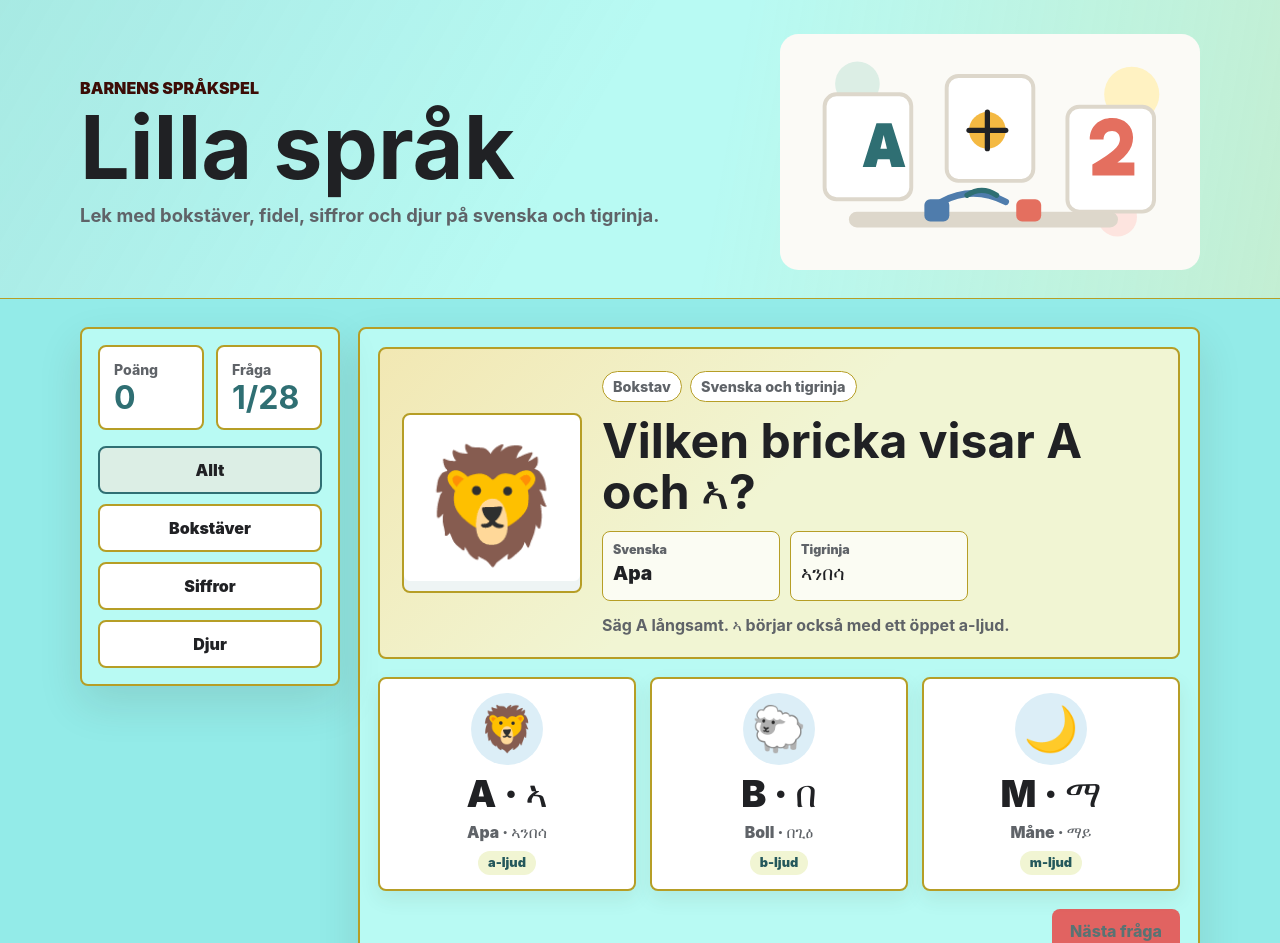
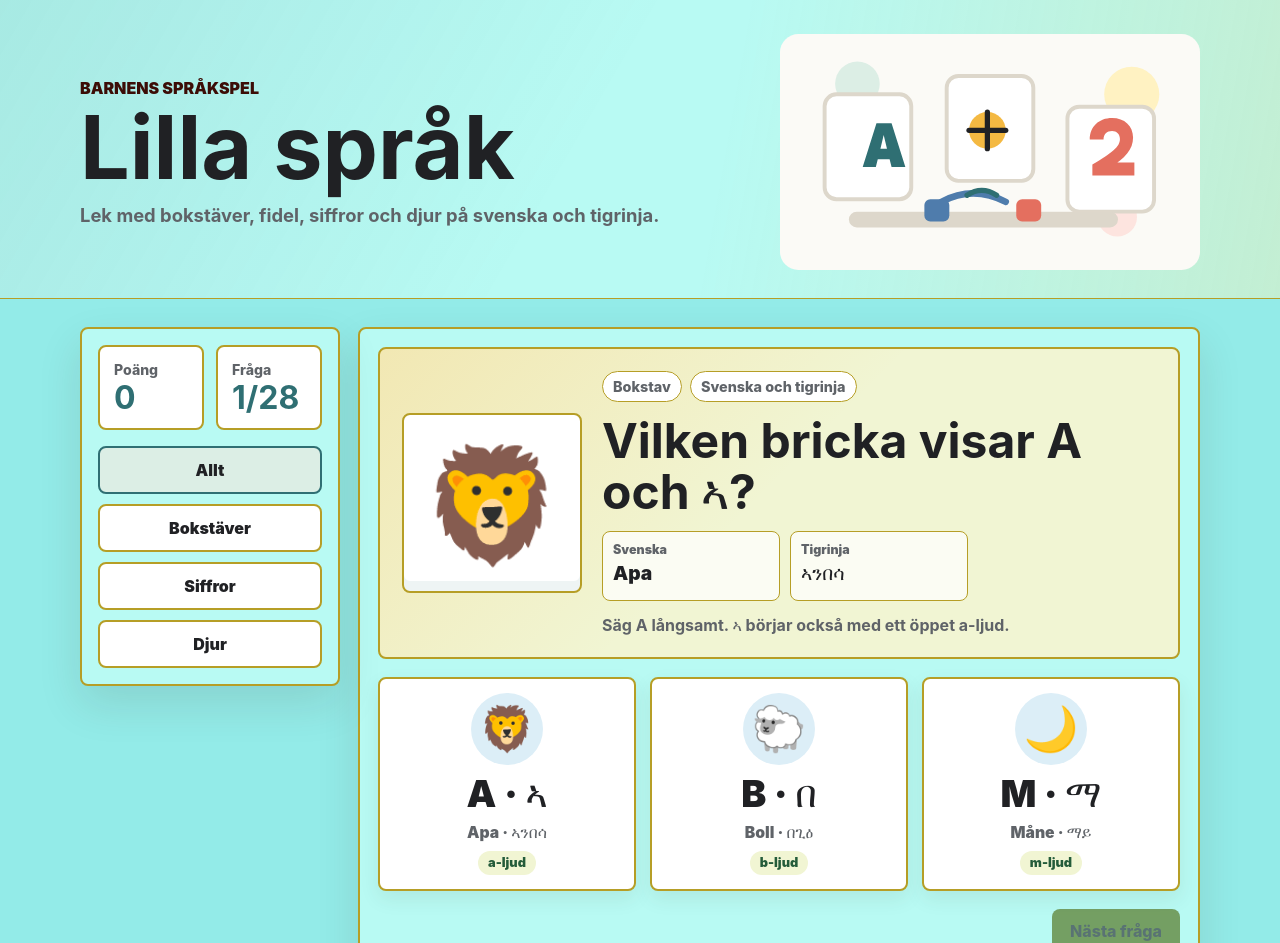
Before and after one commit to roza-belay/lilla-sprak, a React (Vite) app: page / in a window 1280 px wide. Shown: the top 943 px of the page. Built offline with nearby package versions, Linux system fonts and the light colour scheme.

Commit message:
modified button style

```diff
--- a/src/index.css
+++ b/src/index.css
@@ -5,8 +5,8 @@
   --color-panel: #b8faf3;
   --color-border: #b69e26;
   --color-primary: #2f6f73;
-  --color-primary-strong: #24585c;
-  --color-secondary: #fa0707;
+  --color-primary-strong: #245c3a;
+  --color-secondary: #4b680b;
   --color-coral: #3c0d07;
   --color-blue: #4f7cac;
   --color-green-soft: #dceee5;
```
